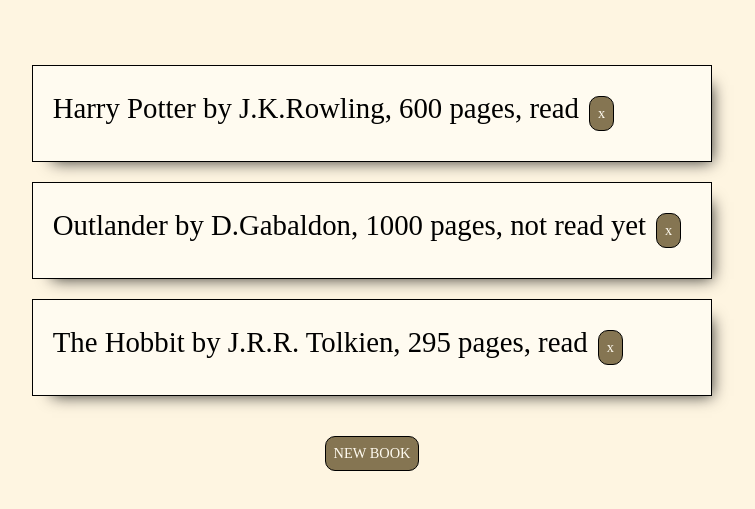
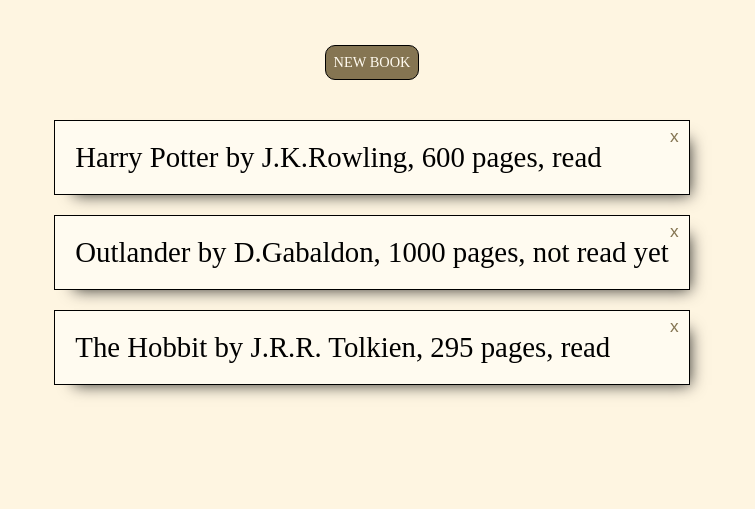
Before and after one commit to stanochka/library, a plain HTML site: page index.html in a window 1280 px wide. Shown: the part 117-626 px from the top of the page, without its empty margins (276-1031 px from the left). Drawn offline with Linux system fonts and the light colour scheme; a web font is replaced by a local one.

Commit message:
Change delete button style

```diff
--- a/index.html
+++ b/index.html
@@ -9,8 +9,8 @@
 </head>
 <body>
   <h1>&#128214; My Library</h1>
+  <button id='addBook'>NEW BOOK</button>
   <div id='container'></div>
-  <button id='addBook'>NEW BOOK</button>
   <script src="script.js"></script>
 </body>
 </html>
--- a/style.css
+++ b/style.css
@@ -20,14 +20,14 @@ body {
   border: solid 1px;
   background: #FFFBF0;
   box-shadow: 10px 10px 15px -10px rgba(0,0,0,0.8);
+  position: relative;
 }
 
 .book:hover {
   transform: scale(1.05);
-  cursor: pointer;
 }
 
-button {
+#addBook {
   border: solid 1px black;
   box-shadow: none;
   display: inline-block;
@@ -41,11 +41,25 @@ button {
   color: #FFFBF0;
 }
 
-button:hover {
+#addBook:hover {
   transform: scale(1.1);
 }
 
-button:active, button:focus {
+#addBook:active, #addBook:focus {
   color: #FFFBF0;
   transform: scale(0.98);
 }
+
+.deleteButton {
+  position: absolute;
+  top: 5px;
+  right: 5px;
+  padding: 0 5px;
+  margin: 0;
+  font-size: .6em;
+  display: inline-block;
+  background: #FFFBF0;
+  color: #857552;
+  cursor: pointer;
+  border: 0;
+}
```
